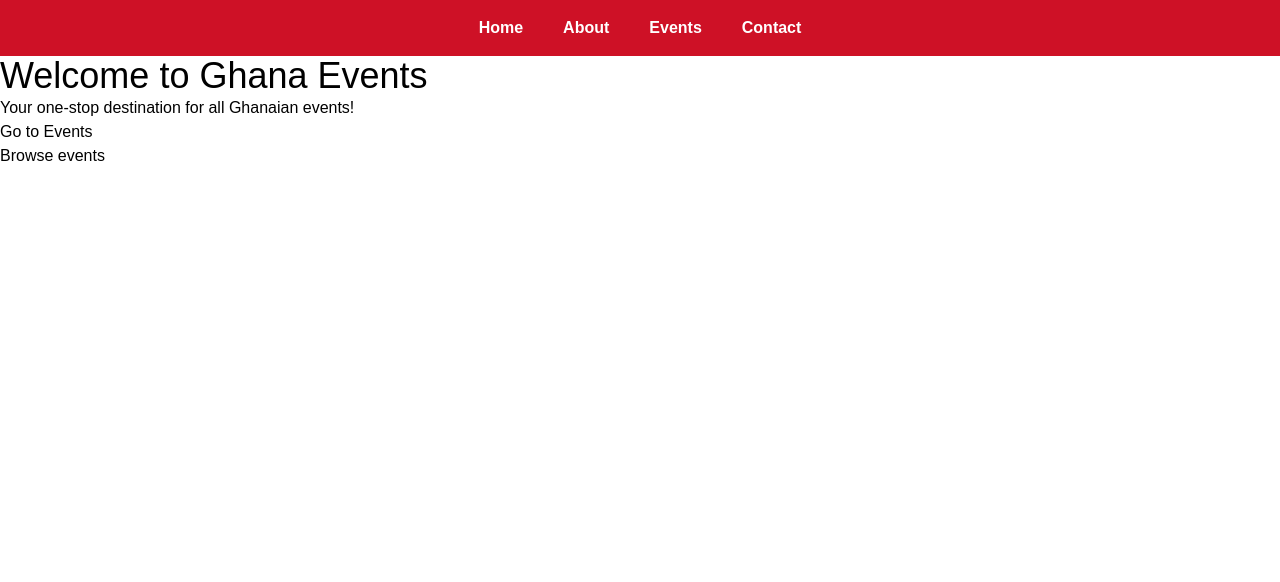
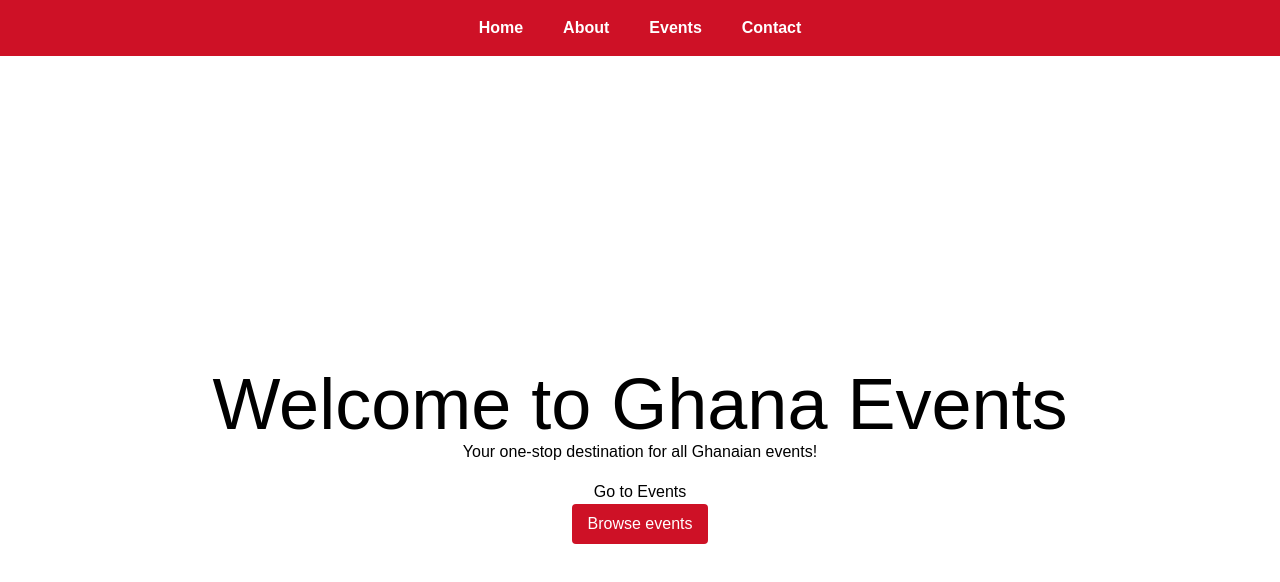
Before and after one commit to nonydev27/ghana-events-app, a React (Vite) app: page / in a window 1280 px wide. Shown: the top 582 px of the page. Built offline with nearby package versions, Linux system fonts and the light colour scheme; a web font is replaced by a local one.

Commit message:
tweaked ocdes for home page

```diff
--- a/src/components/Navbar.jsx
+++ b/src/components/Navbar.jsx
@@ -5,7 +5,7 @@ import {NavLink} from "react-router";
 
 export default function Navbar() {
   return (
-    <nav className="gap-4 bg-ghana-red space-x-10 font-bold justify-content text-center justify p-4">
+    <nav className="gap-4 bg-ghana-red space-x-10 font-bold justify-content text-center justify p-4 sticky top-0 z-50">
       <NavLink className="text-white hover:text-ghana-gold transition ease-in-out duration-300 active:text-ghana-gold focus:text-ghana-gold" to="/">Home</NavLink>
       <NavLink className="text-white hover:text-ghana-gold transition ease-in-out duration-300 active:text-ghana-gold focus:text-ghana-gold" to="/about">About</NavLink>
       <NavLink className="text-white hover:text-ghana-gold transition ease-in-out duration-300 active:text-ghana-gold focus:text-ghana-gold" to="/events">Events</NavLink>
--- a/src/index.css
+++ b/src/index.css
@@ -25,3 +25,7 @@
     font-family: var(--font-display);
   }
 }
+
+.link{
+  @apply bg-ghana-red text-white hover:bg-ghana-gold py-2 px-4 rounded;
+}
--- a/src/pages/Home.jsx
+++ b/src/pages/Home.jsx
@@ -2,11 +2,15 @@ import {Link} from "react-router";
 export default function Home() {
     return(
         <>
-            <h1 className="text-4xl">Welcome to Ghana Events</h1>
-            <p >Your one-stop destination for all Ghanaian events!</p>
+           <div className="flex flex-col items-center justify-center h-screen">
+                <h1 className="text-4xl text-7xl">Welcome to Ghana Events</h1>
+                <p >Your one-stop destination for all Ghanaian events!</p>
 
-            <h2>Go to Events</h2>
-            <Link to="/events">Browse events</Link>
+                <div className="flex flex-col items-center justify-center mt-4">
+                    <h2>Go to Events</h2>
+                     <Link  className="link" to="/events">Browse events</Link>
+                </div>
+           </div>
         </>
     )
 }
```
